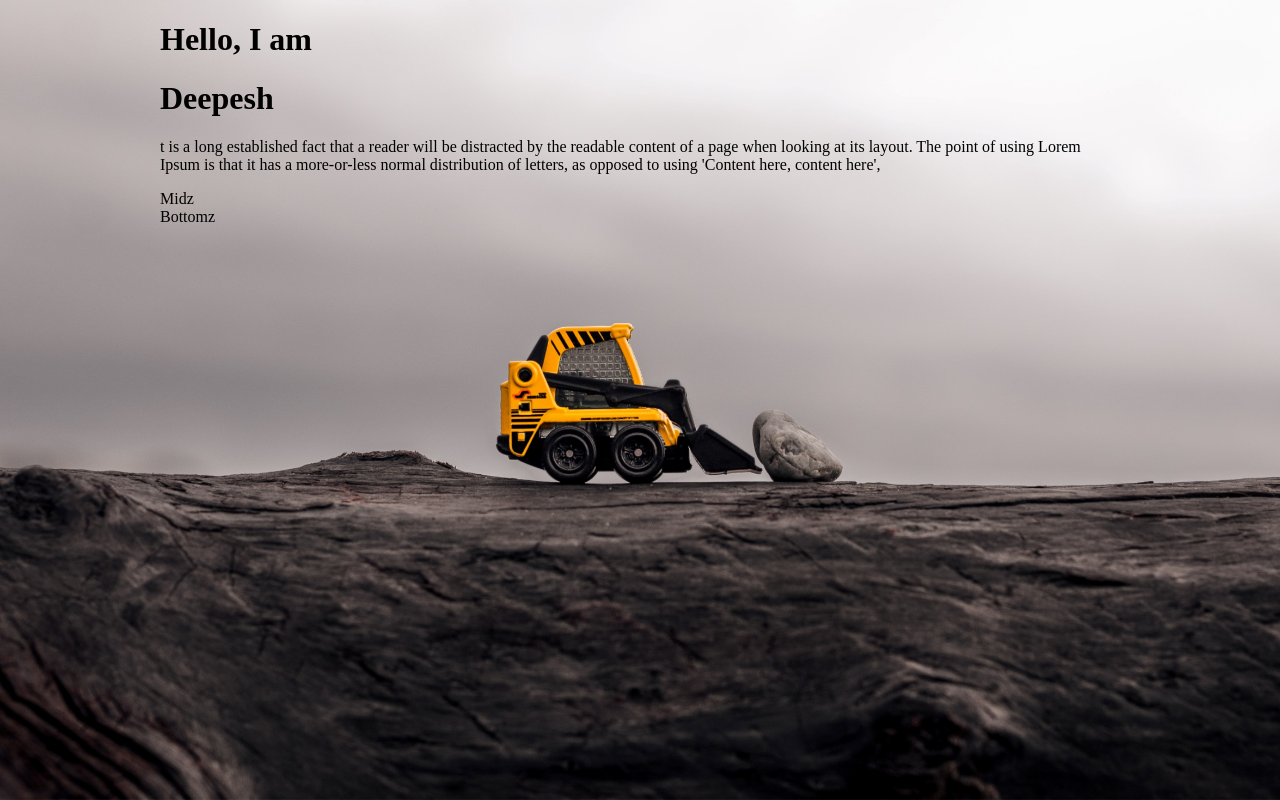
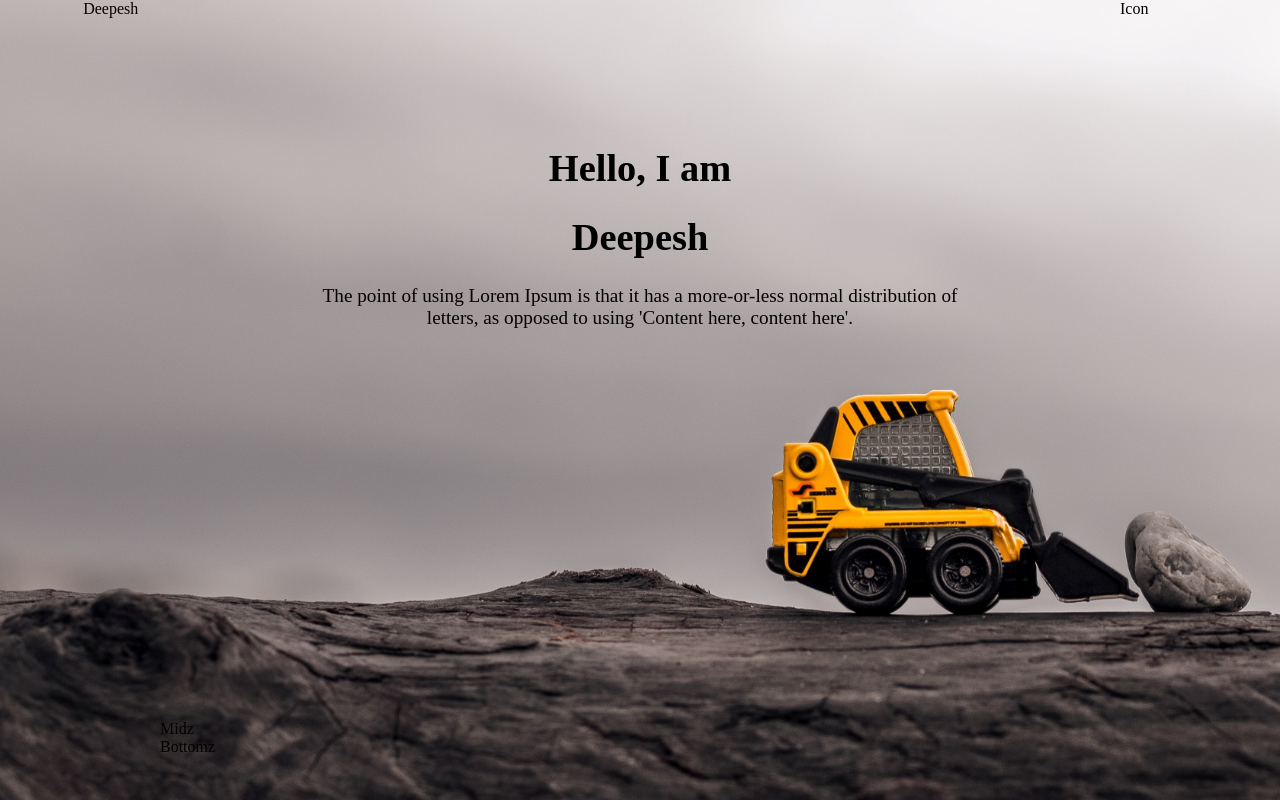
Before and after one commit to deepeshNiranjan28Bit/deepeshNiranjan28Bit.github.io, a React (Create React App) app: page / in a window 1280 px wide. Built offline with nearby package versions, Linux system fonts and the light colour scheme.

Commit message:
added fixed image and removed bug

```diff
--- a/src/App.js
+++ b/src/App.js
@@ -6,11 +6,13 @@ import "./styles/main.css";
 function App() {
   return (
     <div className="bigAppDiv">
+      <div className="supportDivApp">Deepesh</div>
       <div className="smallAppDiv">
         <Top />
         <Mid />
         <Bottom />
       </div>
+      <div className="supportDivApp">Icon</div>
     </div>
   );
 }
--- a/src/components/top/Top.js
+++ b/src/components/top/Top.js
@@ -4,14 +4,13 @@ import "../../styles/top.css";
 function top() {
   return (
     <div className="topDiv">
-      <div>
+      <div className="topInnerDiv">
         <h1>Hello, I am</h1>
         <h1>Deepesh</h1>
         <p>
-          t is a long established fact that a reader will be distracted by the
-          readable content of a page when looking at its layout. The point of
-          using Lorem Ipsum is that it has a more-or-less normal distribution of
-          letters, as opposed to using 'Content here, content here',
+          The point of using Lorem Ipsum is that it has a more-or-less normal
+          distribution of letters, as opposed to using 'Content here, content
+          here'.
         </p>
       </div>
     </div>
--- a/src/styles/main.css
+++ b/src/styles/main.css
@@ -3,16 +3,14 @@ body {
   height: 100%;
   min-height: 100%;
 }
+body {
+  background-image: url(../pics/coal-truck\ Ivan\ Diaz.jpg);
+  background-position: center;
+  background-repeat: no-repeat;
+  background-attachment: fixed;
+  background-size: cover;
+}
 .bigAppDiv {
-  /* position: absolute; */
-  width: 100vw;
-  height: 100vh;
-  background: url(../pics/coal-truck\ Ivan\ Diaz.jpg) no-repeat center center
-    fixed;
-  -webkit-background-size: cover;
-  -moz-background-size: cover;
-  -o-background-size: cover;
-  background-size: cover;
   z-index: 1;
   display: flex;
   justify-content: center;
@@ -21,3 +19,6 @@ body {
   z-index: 5;
   width: 75vw;
 }
+.supportDivApp {
+  width: 6vw;
+}
--- a/src/styles/top.css
+++ b/src/styles/top.css
@@ -1,4 +1,11 @@
 .topDiv {
   display: flex;
   justify-content: center;
+  text-align: center;
 }
+.topInnerDiv {
+  width: 50vw;
+  font-size: larger;
+  height: 75vh;
+  padding-top: 15vh;
+}
```
Also changed, not shown: src/pics/coal-truck Ivan Diaz.jpg.
